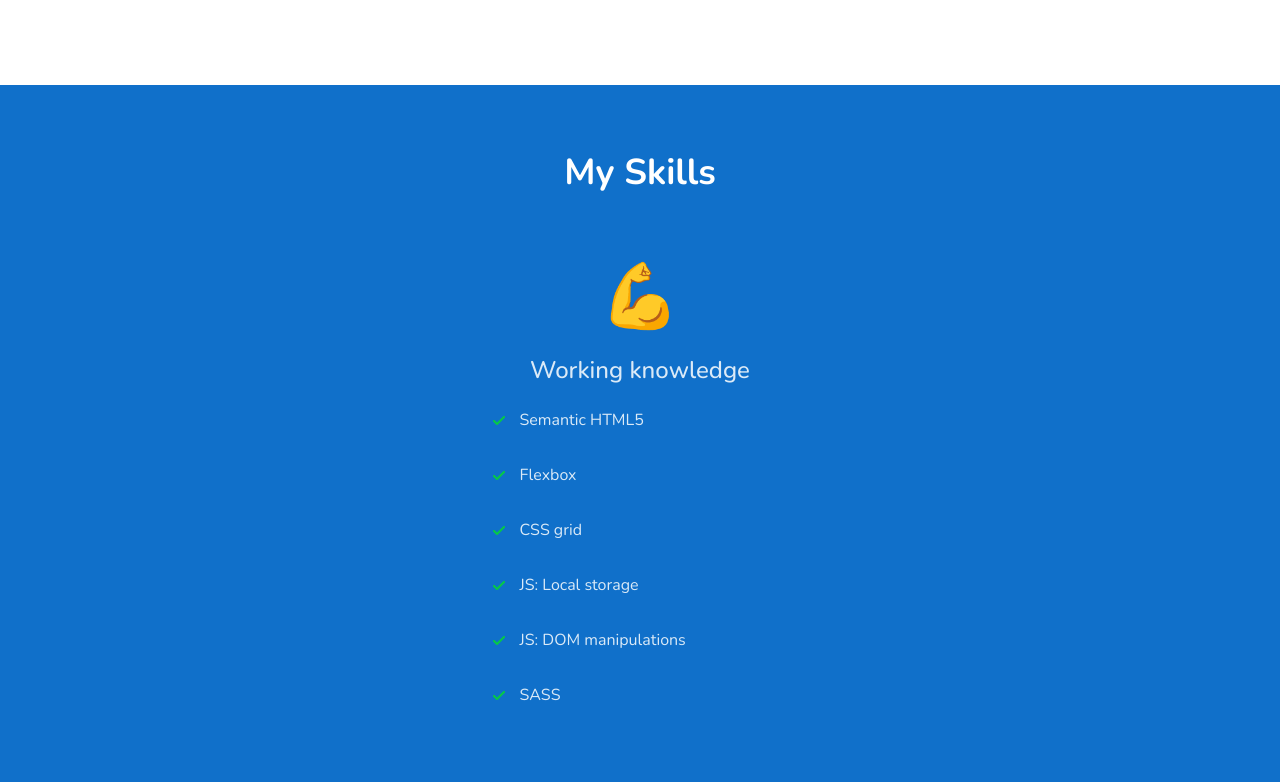
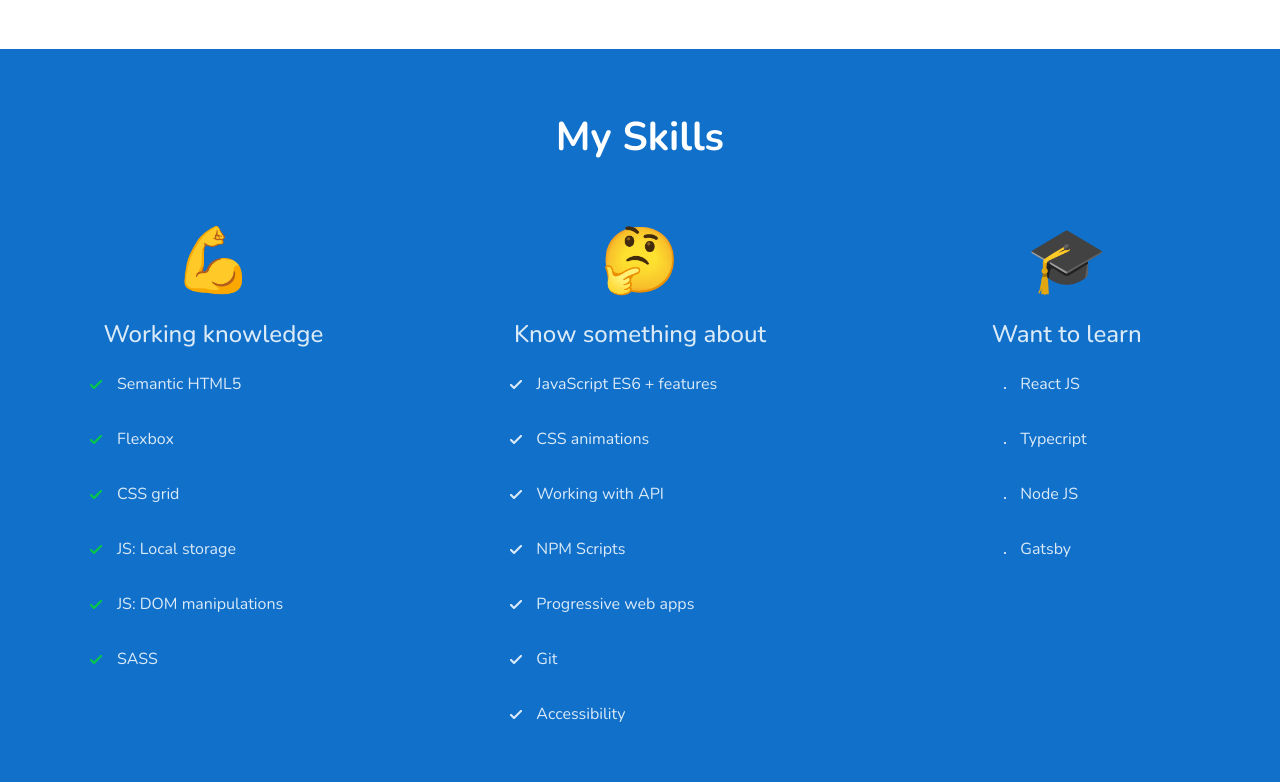
Before and after one commit to kilerynka/portfolio-design-by-graphic, a website built with webpack: page src/pages/index.html in a window 1280 px wide. Shown: the part 678-1460 px from the top of the page. Built offline with nearby package versions, Linux system fonts and the light colour scheme; no server answers.

Commit message:
section two big screens

```diff
--- a/src/pages/index.html
+++ b/src/pages/index.html
@@ -102,6 +102,7 @@
             <li class="dupa">React JS</li>
             <li>Typecript</li>
             <li>Node JS</li>
+            <li>Gatsby</li>
           </ul>
         </article>
       </section>
--- a/src/scss/main.scss
+++ b/src/scss/main.scss
@@ -108,6 +108,7 @@ body {
     flex-direction: column;
     align-items: center;
     &__article {
+      margin: 0;
       &-img {
       }
       &-hey {
@@ -130,8 +131,10 @@ body {
         border-radius: 16px;
       }
       &-h1 {
+        font-size: 32px;
       }
       &-p {
+        font-size: 20px;
       }
       &-mail {
       }
--- a/src/scss/modules/sectionSecond.scss
+++ b/src/scss/modules/sectionSecond.scss
@@ -77,5 +77,40 @@
 @media only screen and (min-width: 980px) {
   .section-two {
     grid-column: 1 / 15;
+    &__header {
+      &-h1 {
+        font-size: 40px;
+      }
+    }
+  }
+  .section {
+    width: 100%;
+    display: flex;
+    flex-direction: row;
+    justify-content: space-around;
+    &__article {
+      display: flex;
+      width: 379px;
+      align-items: center;
+      justify-content: flex-start;
+      flex-wrap: nowrap;
+      flex-direction: column;
+      &-emoticon {
+        font-size: 64px;
+      }
+      &-h2 {
+        width: 288px;
+        margin: 0;
+        font-size: 24px;
+      }
+      &-list {
+        font-size: 16px;
+        padding-right: 50px;
+      }
+      &-list > li {
+        margin-bottom: 31px;
+        padding-left: 7.5px;
+      }
+    }
   }
 }
```
